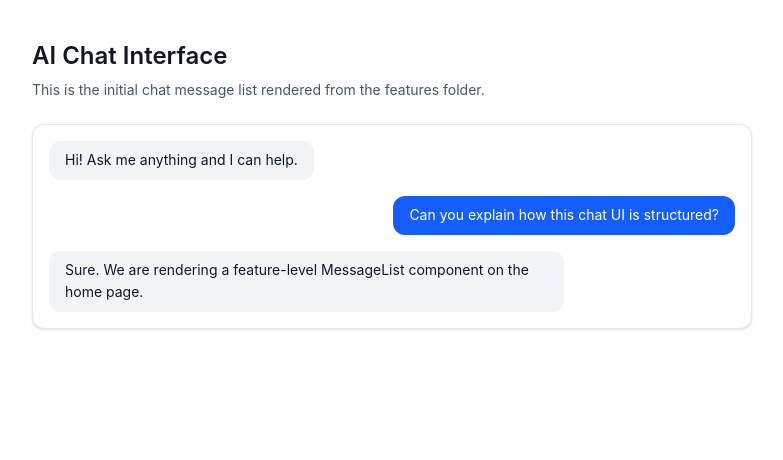
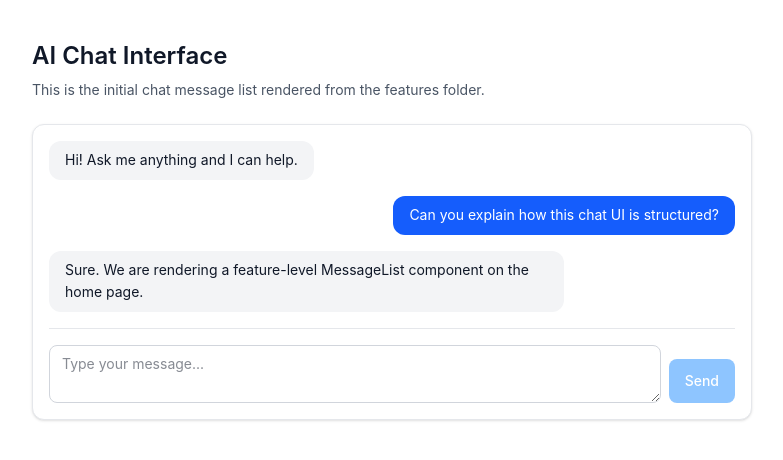
Before and after one commit to YottyHol/NMG-Chat-App, a Next.js app: page / in a window 1280 px wide. Shown: the top 460 px of the page, without its empty margins (248-1031 px from the left). Built offline with nearby package versions, Linux system fonts and the light colour scheme.

Commit message:
Add Chat Box & Send Button

```diff
--- a/app/page.tsx
+++ b/app/page.tsx
@@ -1,4 +1,7 @@
-import { MessageList } from '@/features/chat';
+ 'use client';
+
+import { useState } from 'react';
+import { ChatInput, MessageList } from '@/features/chat';
 import type { Message } from '@/types/chat';
 
 const demoMessages: Message[] = [
@@ -23,6 +26,12 @@ const demoMessages: Message[] = [
 ];
 
 export default function Home() {
+  const [draftMessage, setDraftMessage] = useState('');
+
+  const handleSend = () => {
+    setDraftMessage('');
+  };
+
   return (
     <main className="mx-auto max-w-3xl px-6 py-10">
       <h1 className="text-2xl font-semibold text-gray-900">AI Chat Interface</h1>
@@ -32,6 +41,11 @@ export default function Home() {
 
       <section className="mt-6 rounded-xl border border-gray-200 bg-white p-4 shadow-sm">
         <MessageList messages={demoMessages} />
+        <ChatInput
+          value={draftMessage}
+          onChange={setDraftMessage}
+          onSend={handleSend}
+        />
       </section>
     </main>
   );
--- /dev/null
+++ b/features/chat/components/ChatInput.tsx
@@ -0,0 +1,47 @@
+"use client";
+
+import type { ChatInputProps } from "@/features/chat/types";
+import type { KeyboardEvent } from "react";
+
+export function ChatInput({
+  value,
+  disabled = false,
+  onChange,
+  onSend,
+}: ChatInputProps) {
+  const isSendDisabled = disabled || value.trim().length === 0;
+
+  const handleKeyDown = (event: KeyboardEvent<HTMLTextAreaElement>) => {
+    if (event.key === "Enter" && !event.shiftKey) {
+      event.preventDefault();
+      if (!isSendDisabled) {
+        onSend();
+      }
+    }
+  };
+
+  return (
+    <div className="mt-4 border-t border-gray-200 pt-4">
+      <div className="flex items-end gap-2">
+        <textarea
+          value={value}
+          onChange={(event) => onChange(event.target.value)}
+          onKeyDown={handleKeyDown}
+          placeholder="Type your message..."
+          rows={2}
+          disabled={disabled}
+          className="min-h-[44px] flex-1 resize-y rounded-lg border border-gray-300 bg-white px-3 py-2 text-sm text-gray-900 outline-none transition focus:border-blue-500 focus:ring-2 focus:ring-blue-200 disabled:cursor-not-allowed disabled:bg-gray-100"
+        />
+
+        <button
+          type="button"
+          onClick={onSend}
+          disabled={isSendDisabled}
+          className="h-11 rounded-lg bg-blue-600 px-4 text-sm font-medium text-white transition hover:bg-blue-700 disabled:cursor-not-allowed disabled:bg-blue-300"
+        >
+          Send
+        </button>
+      </div>
+    </div>
+  );
+}
--- a/features/chat/components/index.ts
+++ b/features/chat/components/index.ts
@@ -1,2 +1,3 @@
+export { ChatInput } from '@/features/chat/components/ChatInput';
 export { Message } from '@/features/chat/components/Message';
 export { MessageList } from '@/features/chat/components/MessageList';
```
Also changed, not shown: features/chat/types.ts (+7 -0 lines).
